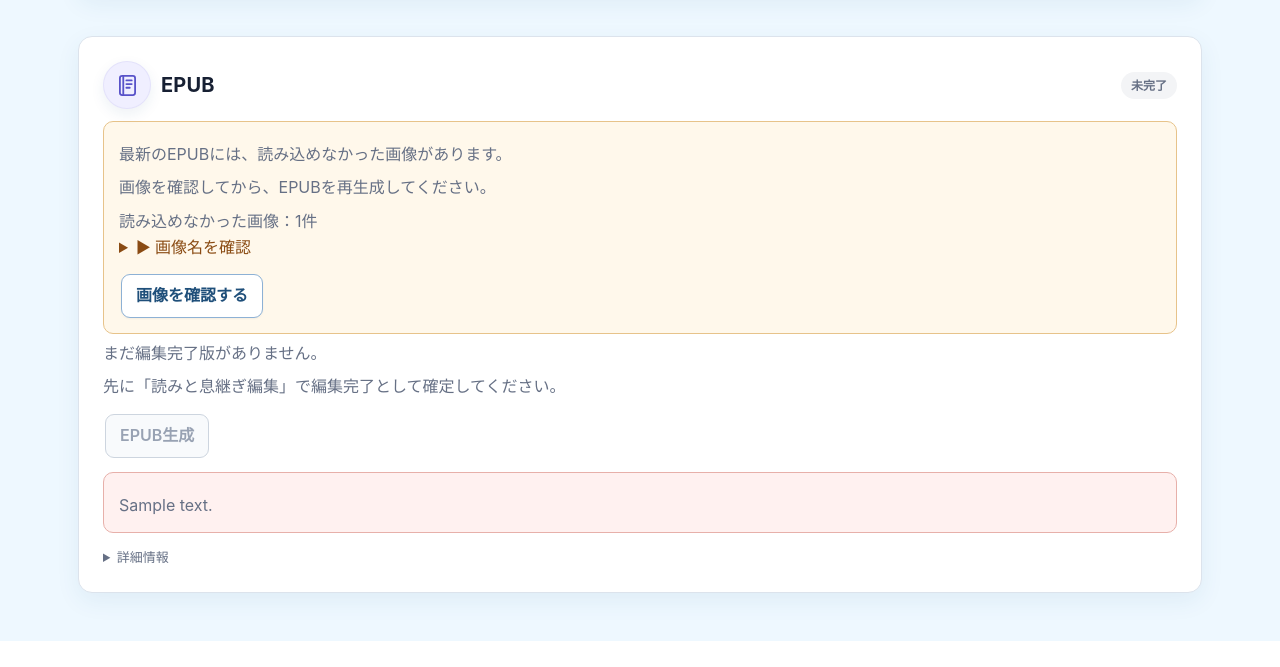
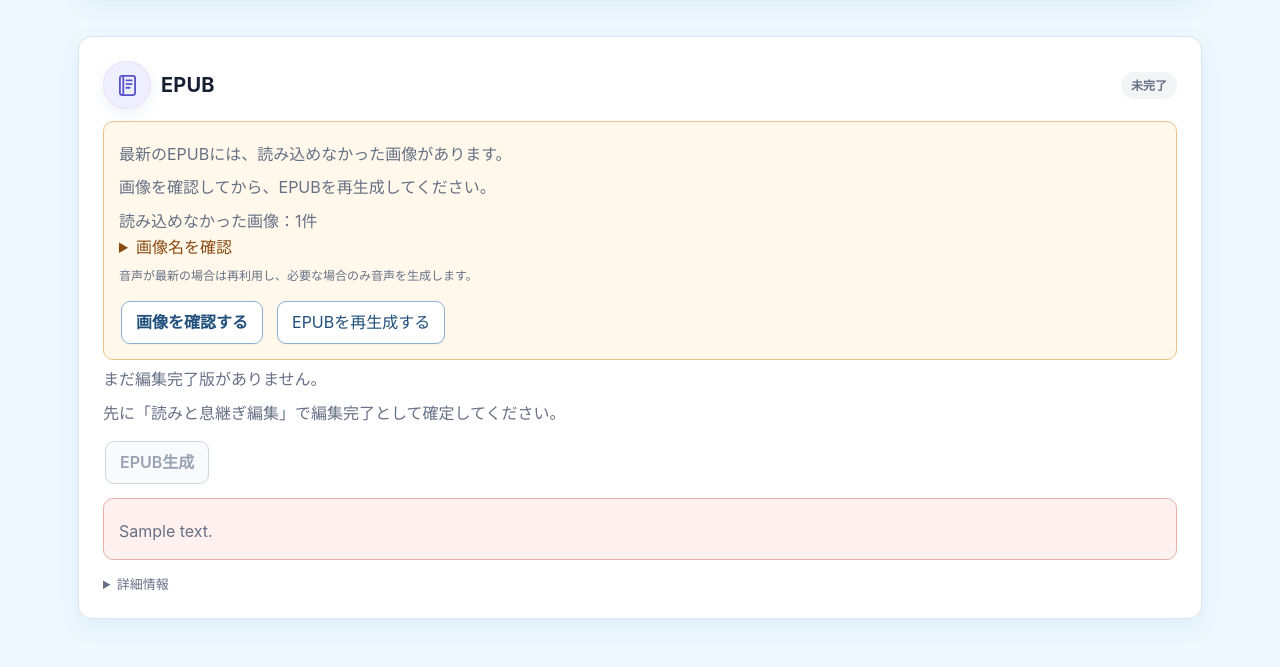
Before and after one commit to corriedale99/PEF-Studio-Colab, a Flask app: template pef2_studio/templates/work_detail.html in a window 1280 px wide. Shown: the part 2414-3081 px from the top of the page. Before the commit the page ends 3055 px from the top, so only its background shows below. Run offline with Flask 3, Linux system fonts and the light colour scheme; the template is opened without the code that fills it: most values are stand-ins (such as "Sample title", 1, 10 or a date in 2020); some libraries are stand-ins or nearby versions.

Commit message:
v1.7-5-5-3 欠落画像警告継続表示

```diff
--- a/pef2_studio/templates/work_detail.html
+++ b/pef2_studio/templates/work_detail.html
@@ -490,15 +490,19 @@
           <p>画像を確認してから、EPUBを再生成してください。</p>
           <p>読み込めなかった画像：{{ work.latest_epub_missing_images["count"] }}件</p>
           <details>
-            <summary>▶︎ 画像名を確認</summary>
+            <summary>画像名を確認</summary>
             <ul class="result-list">
               {% for image in work.latest_epub_missing_images["items"] %}
                 <li>{{ image.image_file }}</li>
               {% endfor %}
             </ul>
           </details>
+          <p class="action-note">音声が最新の場合は再利用し、必要な場合のみ音声を生成します。</p>
           <div class="generation-actions">
             <a class="button" href="{{ url_for('work_images', work_id=work.work_id) }}">画像を確認する</a>
+            <form class="inline-form generation-submit-form" method="post" action="{{ url_for('generate_epub', work_id=work.work_id) }}" data-busy-message="処理中です。しばらくお待ちください。"{% if work.audio_needs_regeneration %} data-tts-start-url="{{ url_for('start_tts_generation', work_id=work.work_id) }}" data-tts-progress-url-template="{{ url_for('tts_generation_progress', work_id=work.work_id, task_id='__TASK_ID__') }}" data-tts-cancel-url-template="{{ url_for('cancel_tts_generation', work_id=work.work_id, task_id='__TASK_ID__') }}" data-tts-mode="before-submit" data-tts-next-action="epub"{% endif %}>
+              <button class="button action-button" type="submit" {% if generation_locked %}data-generation-disabled-by-lock disabled{% endif %}>EPUBを再生成する</button>
+            </form>
           </div>
         </div>
       {% endif %}
@@ -518,10 +522,12 @@
           {% if work.has_epub %}
             <a class="primary-button download-button" href="{{ url_for('download_epub', work_id=work.work_id) }}">ダウンロード</a>
           {% endif %}
-          {% if not work.can_download_epub or work.epub_needs_regeneration %}
-            <form class="inline-form generation-submit-form" method="post" action="{{ url_for('generate_epub', work_id=work.work_id) }}" data-busy-message="処理中です。しばらくお待ちください。"{% if work.audio_needs_regeneration %} data-tts-start-url="{{ url_for('start_tts_generation', work_id=work.work_id) }}" data-tts-progress-url-template="{{ url_for('tts_generation_progress', work_id=work.work_id, task_id='__TASK_ID__') }}" data-tts-cancel-url-template="{{ url_for('cancel_tts_generation', work_id=work.work_id, task_id='__TASK_ID__') }}" data-tts-mode="before-submit" data-tts-next-action="epub"{% endif %}>
-              <button class="button action-button" type="submit" {% if generation_locked %}data-generation-disabled-by-lock disabled{% endif %}>EPUB生成</button>
-            </form>
+          {% if work.latest_epub_missing_images["count"] == 0 %}
+            {% if not work.can_download_epub or work.epub_needs_regeneration %}
+              <form class="inline-form generation-submit-form" method="post" action="{{ url_for('generate_epub', work_id=work.work_id) }}" data-busy-message="処理中です。しばらくお待ちください。"{% if work.audio_needs_regeneration %} data-tts-start-url="{{ url_for('start_tts_generation', work_id=work.work_id) }}" data-tts-progress-url-template="{{ url_for('tts_generation_progress', work_id=work.work_id, task_id='__TASK_ID__') }}" data-tts-cancel-url-template="{{ url_for('cancel_tts_generation', work_id=work.work_id, task_id='__TASK_ID__') }}" data-tts-mode="before-submit" data-tts-next-action="epub"{% endif %}>
+                <button class="button action-button" type="submit" {% if generation_locked %}data-generation-disabled-by-lock disabled{% endif %}>EPUB生成</button>
+              </form>
+            {% endif %}
           {% endif %}
         </div>
         <div class="generation-wait" data-generation-wait hidden>
```
